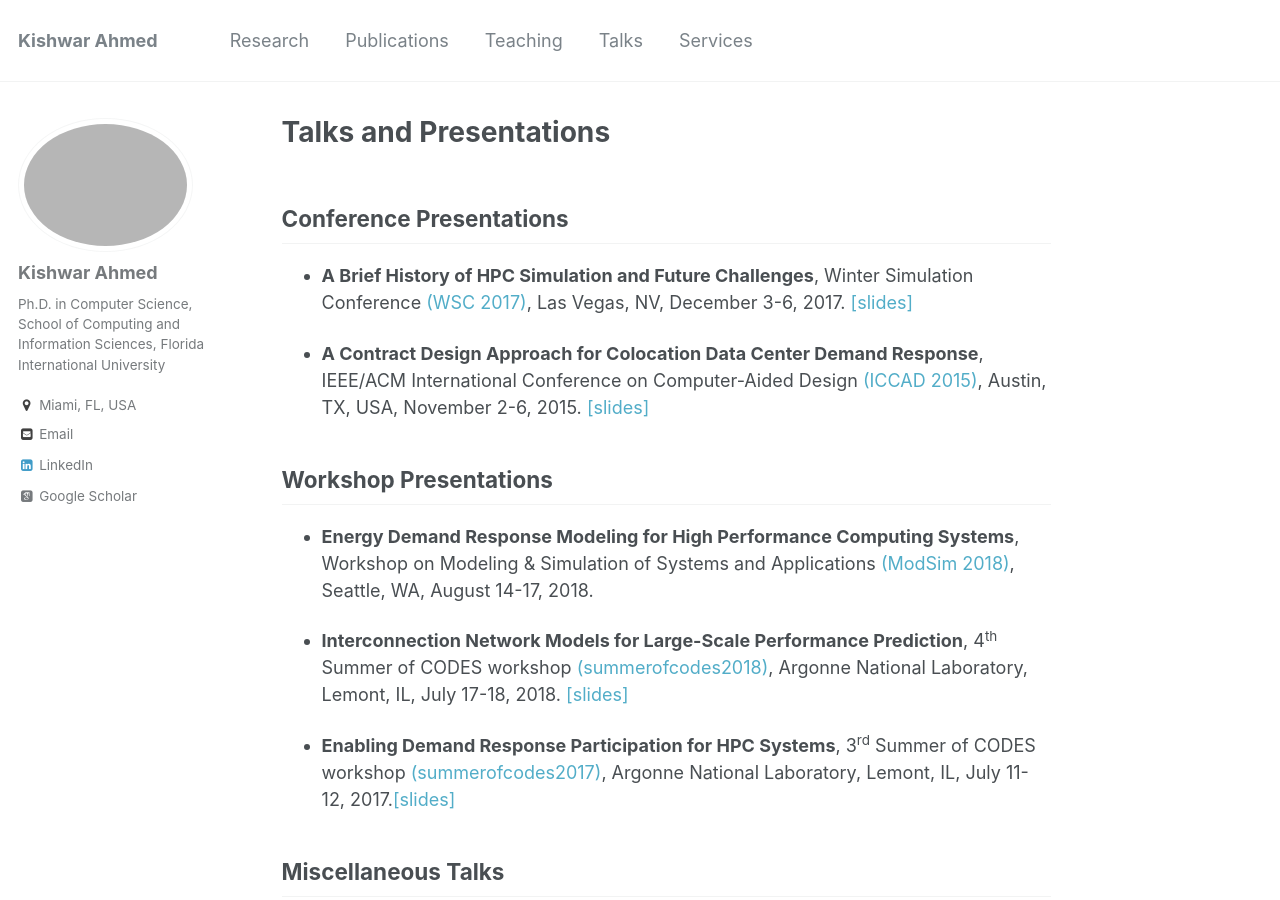
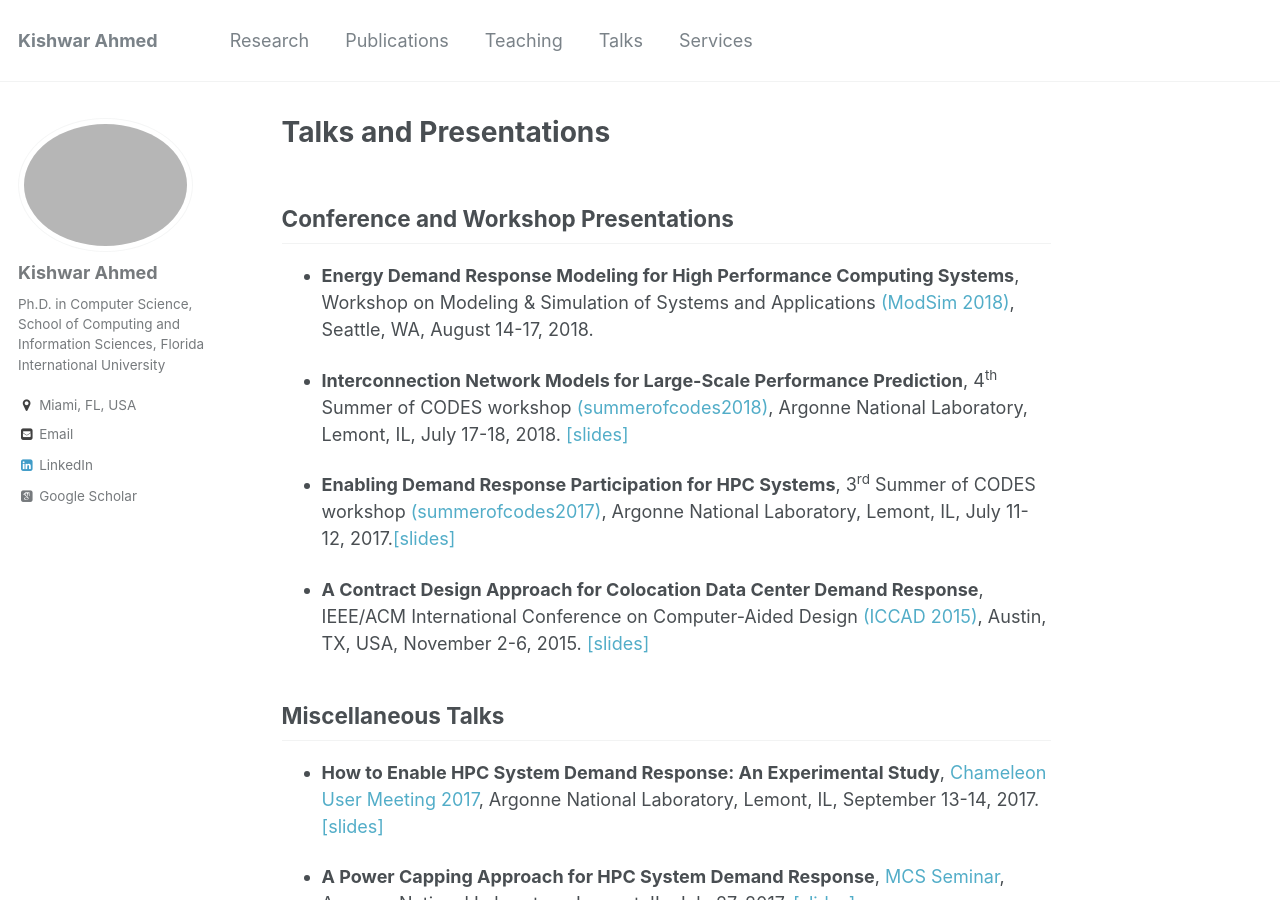
Before and after one commit to kishwarbd/kishwarbd.github.io, a Jekyll site: the page built from _pages/talks.md, in a window 1280 px wide and 900 px high. Built offline with Jekyll 4.4.1, drawn with Linux system fonts in a browser that asks for light colours; some web fonts are replaced.

Commit message:
updates.

```diff
--- a/_pages/talks.md
+++ b/_pages/talks.md
@@ -4,18 +4,14 @@ permalink: /talks/
 author_profile: true
 ---
 
-## Conference Presentations
-* **A Brief History of HPC Simulation and Future Challenges**, Winter Simulation Conference [(WSC 2017)](http://meetings2.informs.org/wordpress/wsc2017/), Las Vegas, NV, December 3-6, 2017. [[slides]](https://kishwarbd.github.io/files/slides/wsc17.pdf)
-
-* **A Contract Design Approach for Colocation Data Center Demand Response**, IEEE/ACM International Conference on Computer-Aided Design [(ICCAD 2015)](https://iccad.com/), Austin, TX, USA, November 2-6, 2015. [[slides]](https://kishwarbd.github.io/files/slides/iccad15.pdf)
-
-## Workshop Presentations
-
+## Conference and Workshop Presentations
 * **Energy Demand Response Modeling for High Performance Computing Systems**, Workshop on Modeling & Simulation of Systems and Applications [(ModSim 2018)](https://www.bnl.gov/modsim2018/), Seattle, WA, August 14-17, 2018.
 
 * **Interconnection Network Models for Large-Scale Performance Prediction**, 4<sup>th</sup> Summer of CODES workshop [(summerofcodes2018)](https://press3.mcs.anl.gov/summerofcodes2018/), Argonne National Laboratory, Lemont, IL, July 17-18, 2018. [[slides]](https://kishwarbd.github.io/files/slides/codes18.pdf)
 
 * **Enabling Demand Response Participation for HPC Systems**, 3<sup>rd</sup> Summer of CODES workshop [(summerofcodes2017)]((https://press3.mcs.anl.gov/summerofcodes2017/)), Argonne National Laboratory, Lemont, IL, July 11-12, 2017.[[slides]](https://kishwarbd.github.io/files/slides/codes17.pdf)
+
+* **A Contract Design Approach for Colocation Data Center Demand Response**, IEEE/ACM International Conference on Computer-Aided Design [(ICCAD 2015)](https://iccad.com/), Austin, TX, USA, November 2-6, 2015. [[slides]](https://kishwarbd.github.io/files/slides/iccad15.pdf)
 
 ## Miscellaneous Talks
 
```
